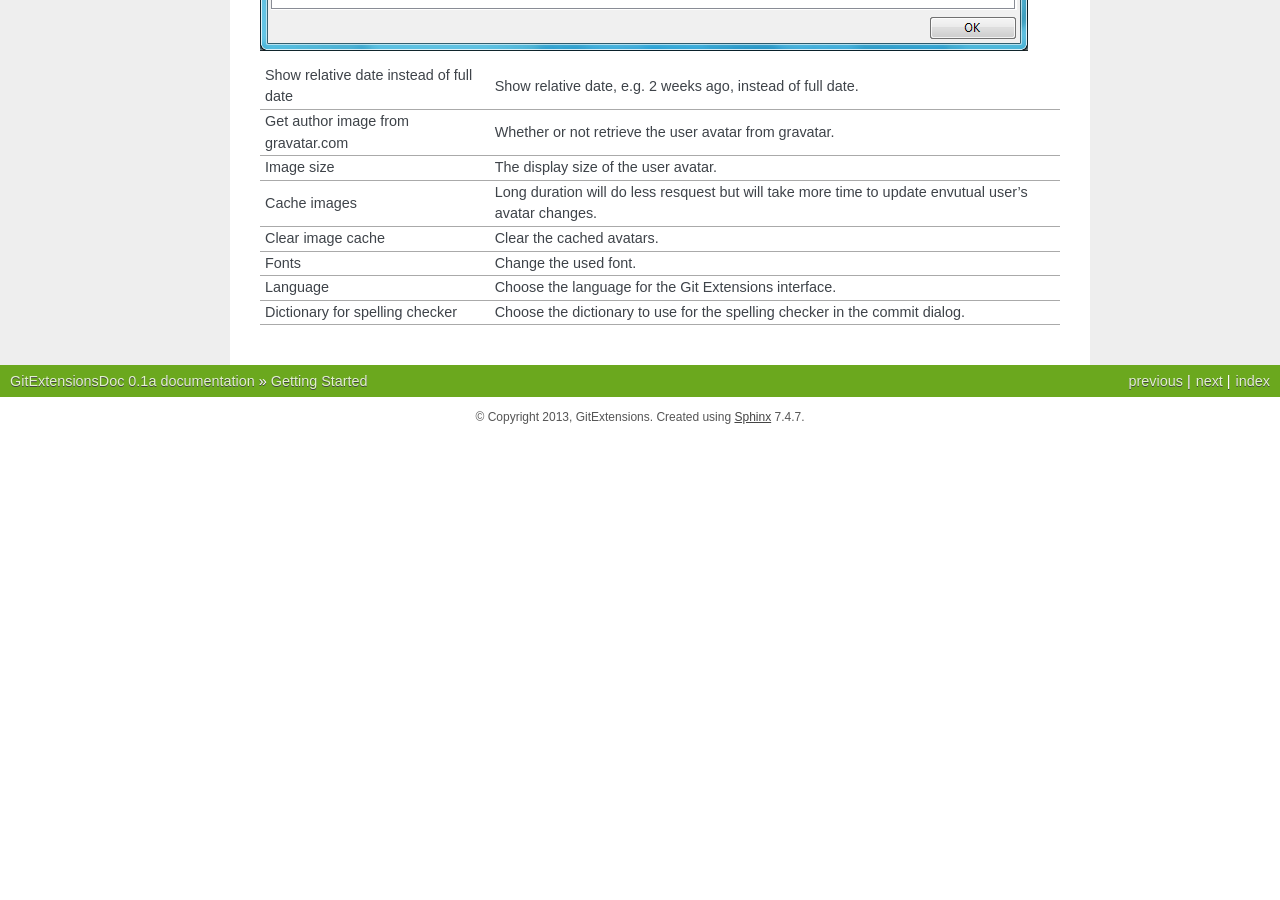
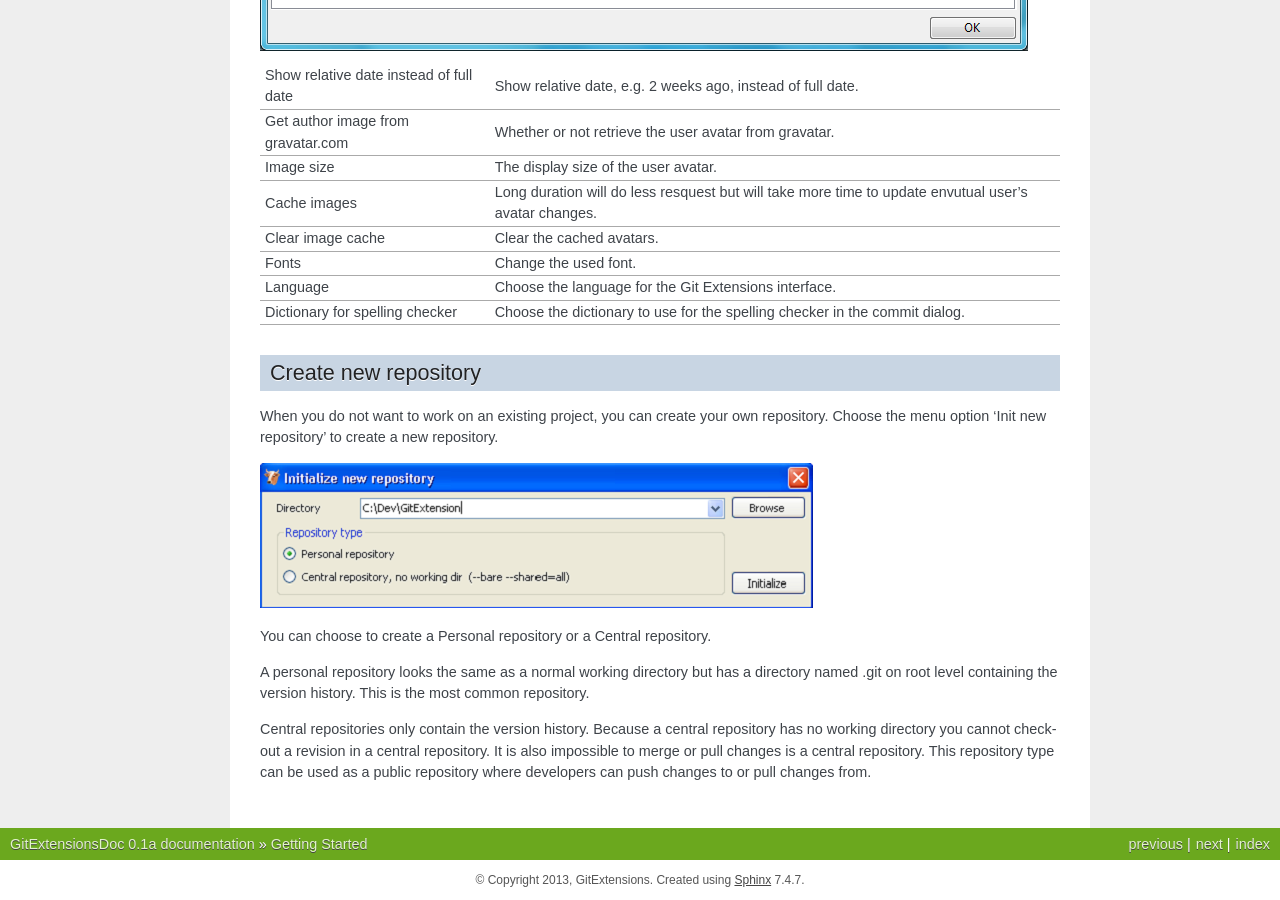
Before and after one commit to martinqt/GitExtensionsDoc, a Sphinx documentation site: the page built from source/getting_started.rst, in a window 1280 px wide and 900 px high, scrolled down 6574 px. Built offline with Sphinx 7.4.7, drawn with Linux system fonts in a browser that asks for light colours; before the commit the page ends 7011 px from its top, so only the background shows below that; some of the changed text lies outside the part shown.

Commit message:
Add new repository part

```diff
--- a/source/getting_started.rst
+++ b/source/getting_started.rst
@@ -127,3 +127,21 @@ be set here. This is only needed when these are not in the system path.
 +---------------------------------------------------+----------------------------------------------------------------------------+
 |Dictionary for spelling checker                    | Choose the dictionary to use for the spelling checker in the commit dialog.|
 +---------------------------------------------------+----------------------------------------------------------------------------+
+
+
+Create new repository
+---------------------
+
+When you do not want to work on an existing project, you can create your own repository. Choose the menu option
+‘Init new repository’ to create a new repository.
+
+.. image:: /images/new_repository.png
+
+You can choose to create a Personal repository or a Central repository.
+
+A personal repository looks the same as a normal working directory but has a directory named .git on root level
+containing the version history. This is the most common repository.
+
+Central repositories only contain the version history. Because a central repository has no working directory you cannot
+checkout a revision in a central repository. It is also impossible to merge or pull changes is a central repository. This
+repository type can be used as a public repository where developers can push changes to or pull changes from.
```
Also changed, not shown: progress.md (+1 -1 lines), source/images/new_repository.png (added).
